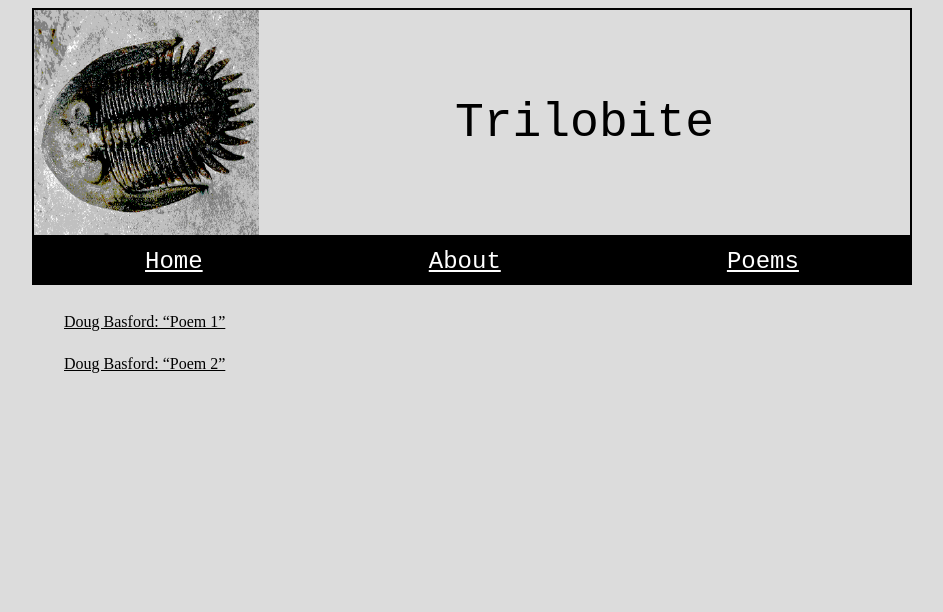
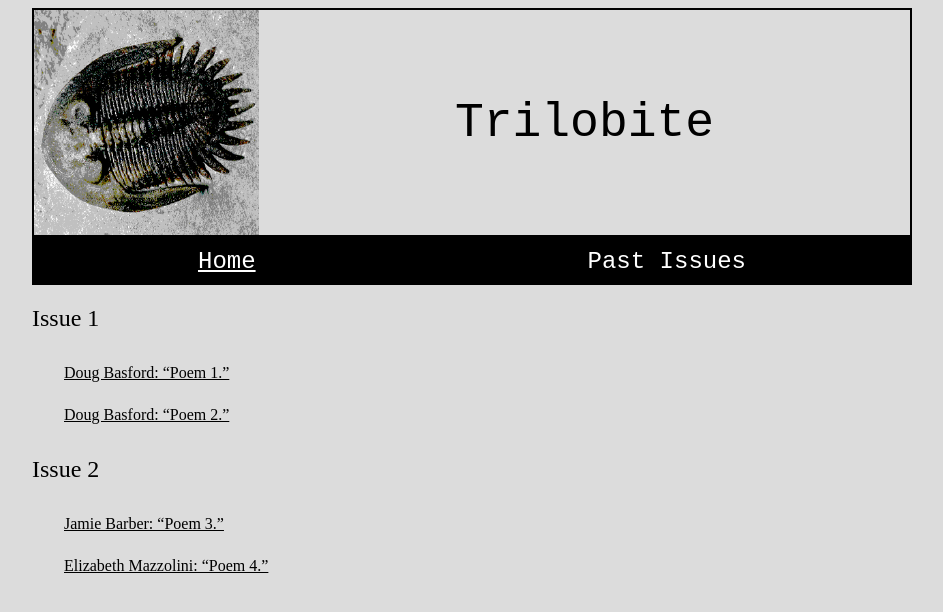
Before and after one commit to trilobite-poetry/trilobite-poetry.github.io, a Jekyll site: the page built from past.md, in a window 1280 px wide. Shown: the top 612 px of the page, without its empty margins (168-1111 px from the left). Built offline with Jekyll 4.4.1, drawn with Linux system fonts in a browser that asks for light colours.

Commit message:
Sample poems

````diff
--- a/_data/navigation.yml
+++ b/_data/navigation.yml
@@ -1,6 +1,4 @@
 - name: Home
   link: /
-- name: About
-  link: /about.html
-- name: Poems
-  link: /poems.html
+- name: Past Issues
+  link: /past.html
--- /dev/null
+++ b/issues/_past/poem4.md
@@ -0,0 +1,18 @@
+---
+contributor: Elizabeth Mazzolini
+title: Poem 4
+issue: 2
+---
+
+```
+
+éèéèéèéèéèéèéèéèéèéè
+áàáàáàáàáàáàáàáàáàáà
+éèéèéèéèéèéèéèéèéèéè
+áàáàáàáàáàáàáàáàáàáà
+éèéèéèéèéèéèéèéèéèéè
+áàáàáàáàáàáàáàáàáàáà
+éèéèéèéèéèéèéèéèéèéè
+áàáàáàáàáàáàáàáàáàáà
+
+```
--- a/past.md
+++ b/past.md
@@ -3,6 +3,11 @@ title: Past Issues
 ---
 
 {% for item in site.past %}
--   [{{ item.contributor }}: "{{ item.title }}"]({{ item.url }})
+{% if item.issue != my_issue %}
+## Issue {{ item.issue }}
+{% assign my_issue = item.issue %}
+{% endif %}
+
+-   [{{ item.contributor }}: "{{ item.title }}."]({{ item.url }})
 
 {% endfor %}
````
Also changed, not shown: issues/_current/poem5.md (added, +70 -0 lines), issues/_past/poem3.md (added, +16 -0 lines), issues/_past/1/poem1.md (renamed from issues/_past/poem1.md), issues/_past/1/poem2.md (renamed from issues/_past/poem2.md).
